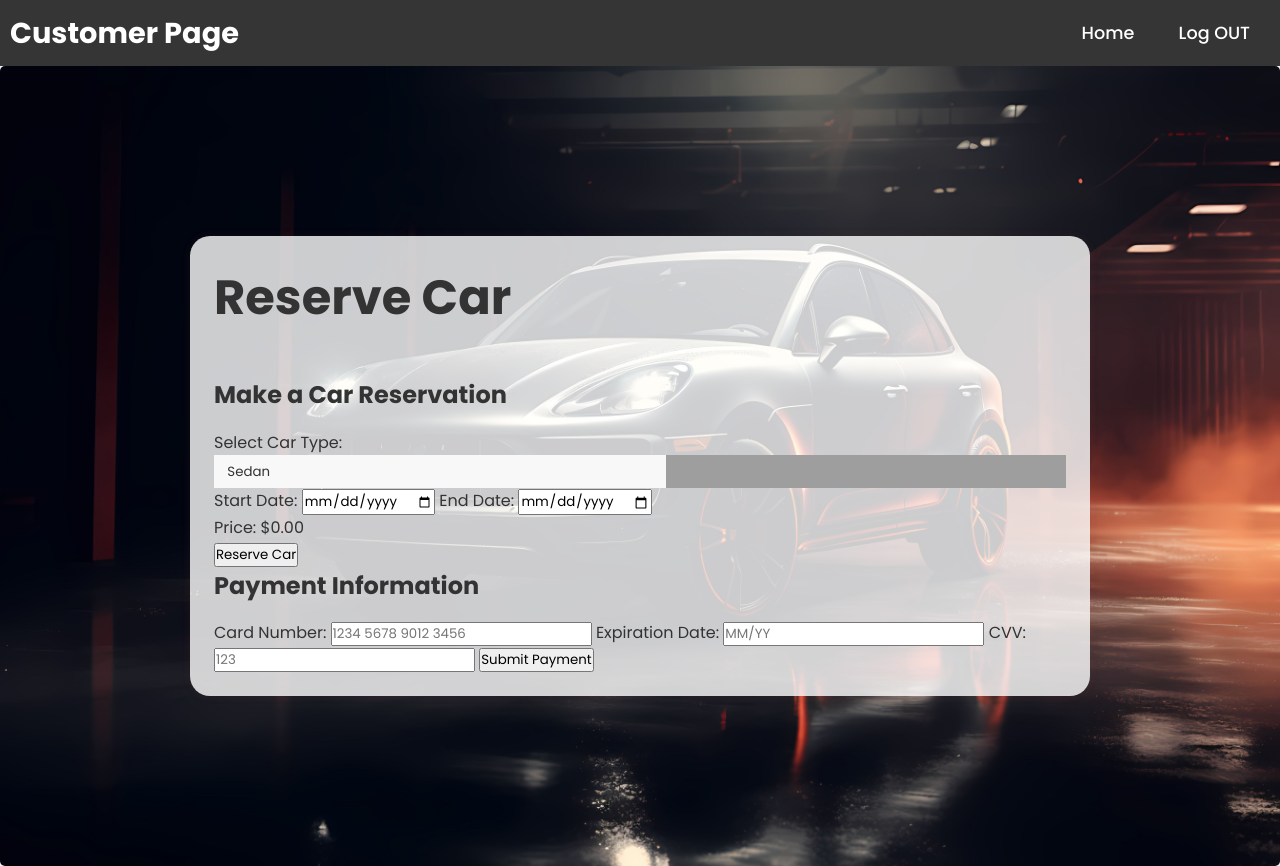
After one commit to AbdelrahmanAyman0011/Car-Rental-System, a PHP site: page /PaymentCard.html in a window 1280 px wide. The commit adds this page. Run offline with PHP 8.4, Linux system fonts and the light colour scheme; grey boxes are pictures that could not be loaded.

Commit message:
I ADDED PAGES --> AboutCustomer , CustomerHome , PaymentCard , updated some issues in CSS ( STILL HAVE Problems )

```diff
--- /dev/null
+++ b/PaymentCard.html
@@ -0,0 +1,66 @@
+<!DOCTYPE html>
+<html lang="en">
+
+<head>
+    <meta charset="UTF-8">
+    <meta name="viewport" content="width=device-width, initial-scale=1.0">
+    <title>Car Reservation</title>
+    <link rel="stylesheet" href="styles.css">
+    <script src="script.js"></script>
+</head>
+
+<body>
+<header>
+    <a href="CustomerHome.html" class="logo">Customer Page</a>
+    <nav class="navigation">
+        <ul>
+            <li><a href="CustomerHome.html"><i class="fas fa-home"></i> Home</a></li>
+            <li><a href="#reservation"><i class="far fa-calendar-alt"></i> Log OUT</a></li>
+        </ul>
+    </nav>
+</header>
+
+<section class="CustomerNav">
+    <div class="Ab-cust">
+        <h1>Reserve Car</h1>
+
+        <div class="reservation-form">
+            <h2>Make a Car Reservation</h2>
+            <label for="carType">Select Car Type:</label>
+            <select id="carType">
+                <option value="sedan">Sedan</option>
+                <option value="suv">SUV</option>
+                <option value="truck">Truck</option>
+                <!-- Add more options as needed -->
+            </select>
+
+            <label for="startDate">Start Date:</label>
+            <input type="date" id="startDate">
+
+            <label for="endDate">End Date:</label>
+            <input type="date" id="endDate">
+
+            <div id="priceDisplay">Price: $0.00</div>
+
+            <button onclick="reserveCar()">Reserve Car</button>
+        </div>
+
+        <!-- Payment Form -->
+        <div id="payment" class="payment-form">
+            <h2>Payment Information</h2>
+            <label for="cardNumber">Card Number:</label>
+            <input type="text" id="cardNumber" placeholder="1234 5678 9012 3456" maxlength="16" required>
+
+            <label for="expirationDate">Expiration Date:</label>
+            <input type="text" id="expirationDate" placeholder="MM/YY" maxlength="5" required>
+
+            <label for="cvv">CVV:</label>
+            <input type="text" id="cvv" placeholder="123" maxlength="3" required>
+
+            <button onclick="processPayment()">Submit Payment</button>
+        </div>
+        <!-- End Payment Form -->
+
+    </div>
+</section>
+</html>
--- a/script.js
+++ b/script.js
@@ -39,4 +39,22 @@ window.onload = function () {
         typeWriter(carRentalHeading, carRentalHeadingElement, delay);
         carRentalHeadingElement.style.opacity = 1; // Make the text visible after typing
     }, 4000);
+
+    // Start typing the customer welcome message
+    const customerHeading = "Welcome, Customer!";
+    const customerSubHeading = "We're glad to have you with us.";
+
+    const customerHeadingElement = document.getElementById("customerHeading");
+    const customerSubHeadingElement = document.getElementById("customerSubHeading");
+
+    // Start typing the customer headings after a delay
+    setTimeout(() => {
+        typeWriter(customerHeading, customerHeadingElement, delay);
+        customerHeadingElement.style.opacity = 1; // Make the text visible after typing
+    }, 500);
+
+    setTimeout(() => {
+        typeWriter(customerSubHeading, customerSubHeadingElement, delay);
+        customerSubHeadingElement.style.opacity = 1; // Make the text visible after typing
+    }, 2000);
 };
--- a/styles.css
+++ b/styles.css
@@ -131,6 +131,82 @@ nav ul li a {
   left: 20px;
   /* Adjust left position as needed */
 }
+.Customer {
+  position: relative;
+  width: 90%;
+  height: auto;
+  margin: auto;
+  max-width: 100%;
+  width: 100%;
+  min-height: 100vh;
+  display: flex;
+  background: url(imgs/Customer.jpg) no-repeat;
+  background-size: cover;
+  background-position: center;
+  background-attachment: fixed;
+  padding: 50px;
+  box-sizing: border-box;
+  text-align: center;
+  color: #fff;
+  display: flex;
+  align-items: flex-start;
+  /* Align items to the start (top) */
+  justify-content: flex-start;
+  /* Justify content to the start (left) */
+  height: 100vh;
+}
+
+.CustomerNav {
+  margin: 0;
+  padding: 0;
+  font-family: Arial, sans-serif;
+  /* Change the font if needed */
+  background: url(imgs/Customer.jpg) no-repeat;
+  /* Replace with your image path */
+  background-size: cover;
+  background-position: center;
+  background-repeat: no-repeat;
+  width: 100%;
+  height: 100vh;
+  display: flex;
+  justify-content: center;
+  align-items: center;
+}
+
+.Customer.sign_background {
+  position: absolute;
+  top: 0;
+  left: 0;
+  width: 100%;
+  height: 100%;
+  filter: blur(20px);
+}
+
+.Customer h1 {
+  font-size: 4em;
+  font-weight: 700;
+  margin: 0;
+  opacity: 0;
+}
+
+.Customer h3 {
+  position: static;
+  color: #b88ad9;
+  font-size: 3em;
+  font-weight: 700;
+  margin: 0;
+  opacity: 0;
+  transform: translateX(9%);
+
+}
+
+.Customer h1 {
+  top: 20px;
+  /* Adjust top position as needed */
+  left: 20px;
+  /* Adjust left position as needed */
+}
+
 
 @keyframes moveText {
   0% {
@@ -186,23 +262,121 @@ section {
   color: #f4f4f4;
 }
 
+.payment-section {
+  background-color: #f0f0f0;
+  padding: 50px 0;
+  text-align: center;
+}
+
+.payment-section h2 {
+  color: #333;
+  margin-bottom: 20px;
+}
+
+.payment-section p {
+  font-size: 1.2em;
+  color: #555;
+  margin-bottom: 30px;
+}
+
+.payment-button {
+  background-color: #007bff;
+  color: white;
+  padding: 15px 30px;
+  text-decoration: none;
+  border-radius: 5px;
+  font-size: 1.2em;
+  transition: background-color 0.3s ease;
+}
+
+.payment-button:hover {
+  background-color: #0056b3;
+}
+
+.Ab-cust {
+  max-width: 900px;
+  width: 100%;
+  margin: 10px auto;
+  padding: 24px;
+  background-color: rgba(255, 255, 255, 0.8); /* Background color for the section */
+  border-radius: 20px; /* Border radius for rounded corners */
+  box-shadow: 0 0 10px rgba(183, 73, 73, 0.1); /* Box shadow for a subtle lift */
+  color: #333; /* Text color */
+}
+
+.Ab-cust h1 {
+  margin-bottom: 40px;
+  font-size: 3em;
+  /* Additional styles for the heading within Ab-cust */
+}
+
+.signRegist {
+  max-width: 800px;
+  width: 100%;
+  margin: 20px auto;
+  padding: 24px;
+  background-color: #fff;
+  border-radius: 10px;
+  box-shadow: 0 0 20px rgba(0, 0, 0, 0.1);
+  color: #333;
+}
+
+.signRegist form {
+  display: flex;
+  flex-wrap: wrap;
+  justify-content: space-between;
+}
+
+.form-group {
+  width: calc(48% - 10px);
+  margin-bottom: 20px;
+}
+
+.form-group label {
+  margin-bottom: 8px;
+  font-size: 1.2em;
+  font-weight: 600;
+  color: #555;
+  display: block;
+}
+
+.form-group input,
+.form-group select {
+  height: 45px;
+  width: 100%;
+  outline: none;
+  font-size: 16px;
+  border-radius: 5px;
+  padding: 12px;
+  border: 1px solid #ddd;
+  background-color: #f9f9f9;
+  transition: border-color 0.3s ease, background-color 0.3s ease;
+  box-sizing: border-box; /* Ensure padding and border are included in width */
+}
+
+.form-group input:focus,
+.form-group select:focus {
+  border-color: #9b59b6;
+  background-color: #fff;
+}
+
+select {
+  appearance: none;
+  -webkit-appearance: none;
+  background: url('path/to/arrow-icon.png') no-repeat right center;
+}
+
+/* Add these styles to your existing CSS for CarRegister */
 
 .signRegist {
   max-width: 600px;
-  /* Adjust maximum width of the registration form */
   width: 100%;
-  /* Adjust width of the form container */
-  margin: 10 auto;
-  /* Center the form horizontally */
+  margin: 20px auto;
   padding: 24px;
-  /* Add padding around the form */
-  margin-top: 30px;
-  background-color: rgba(255, 255, 255, 0.8);
-  /* Background color for the form */
-  border-radius: 20px;
-  box-shadow: 0 0 10px rgba(183, 73, 73, 0.1);
+  background-color: #fff;
+  border-radius: 10px;
+  box-shadow: 0 0 20px rgba(0, 0, 0, 0.1);
   color: #333;
-
 }
 
 .signRegist form {
@@ -212,91 +386,67 @@ section {
 }
 
 .signRegist h1 {
-
-  margin-bottom: 40px;
-  font-size: 3em;
-}
-
-.sign form {
-  display: flex;
-  flex-direction: column;
-  align-items: center;
-  padding: 10px;
+  margin-bottom: 20px;
+  font-size: 2.5em;
+  color: #333;
 }
 
 .form-group {
   display: flex;
-  flex-direction: row;
-  align-items: center;
-  margin-bottom: 10px;
+  flex-direction: column;
+  margin-bottom: 20px;
 }
 
-.form-group label,
+.form-group label {
+  margin-bottom: 8px;
+  font-size: 1.2em;
+  font-weight: 600;
+  color: #555;
+}
+
 .form-group input,
 .form-group select {
-  margin-right: 10px;
+  height: 45px;
+  width: 100%;
+  outline: none;
+  font-size: 16px;
+  border-radius: 5px;
+  padding: 12px;
+  border: 1px solid #ddd;
+  background-color: #f9f9f9;
+  transition: border-color 0.3s ease, background-color 0.3s ease;
 }
 
-.sign h1 {
-  margin-bottom: 20px;
-  font-size: 18px;
+.form-group input:focus,
+.form-group select:focus {
+  border-color: #9b59b6;
+  background-color: #fff;
 }
 
-/* Additional CSS to make the form responsive */
-@media (max-width: 600px) {
-  .form-group {
-    flex-direction: column;
-    align-items: flex-start;
-  }
-
-  .form-group label,
-  .form-group input,
-  .form-group select {
-    margin-right: 0;
-    margin-bottom: 5px;
-    width: 100%;
-  }
+select {
+  appearance: none;
+  -webkit-appearance: none;
+  background: url('path/to/arrow-icon.png') no-repeat right center;
 }
 
-/* Existing styles... */
-
-.inline-labels {
-  display: flex;
-
-  align-items: center;
+.signRegist button {
+  background-color: #007bff;
+  color: white;
+  padding: 12px 16px;
+  margin-top: 20px;
+  border: none;
+  cursor: pointer;
+  width: 100%;
+  opacity: 0.9;
+  border-radius: 5px;
+  font-size: 1.2em;
+  font-weight: 600;
+  transition: background-color 0.3s ease;
 }
 
-.inline-labels input[type="text"] {
-  width: 5px;
-  /* Set the width for the text input fields */
-}
-
-.inline-labels label {
-  margin-right: 10px;
-}
-
-.inline-labels input[type="text"],
-.inline-labels select {
-  width: 200px;
-  /* Set the width for the text input and select fields */
-}
-
-/* Define a class for the Gender label */
-.gender-label {
-  border-radius: 30px;
-  /* Applying border-radius to the Gender label */
-  display: inline-block;
-  /* Ensure the label stays inline with other elements */
-}
-
-
-.inline-labels:last-child {
-  margin-bottom: 10px;
-}
-
-.sign h1 {
-  margin-bottom: 20px;
-  font-size: 38px;
+.signRegist button:hover {
+  background-color: #0056b3;
+  opacity: 1;
 }
 
 /* Additional CSS for responsiveness */
@@ -484,15 +634,30 @@ form .user-details .input-box{
   page-break-inside: avoid;
   text-align: left;
   margin-bottom: 20px;
+  background-color: #fff;
+  border-radius: 8px;
+  box-shadow: 0 0 10px rgba(0, 0, 0, 0.1);
+  padding: 20px;
+  transition: transform 0.3s ease-in-out, box-shadow 0.3s ease-in-out;
+}
+
+.text-report:hover {
+  transform: scale(1.02);
+  box-shadow: 0 0 20px rgba(0, 0, 0, 0.2);
 }
 
 .text-report h2 {
-  font-size: 30px;
+  font-size: 1.5em;
   margin: 5px 0;
   color: #333;
-  font-weight: normal;
+  font-weight: bold;
 }
 
+.text-report p {
+  font-size: 1.2em;
+  color: #555;
+  margin: 8px 0;
+}
 
 .registbtn {
   background-color: #000276;
```
Also changed, not shown: AboutCustomer.html (added, +43 -0 lines), CustomerHome.html (added, +38 -0 lines), ReserveCustomer.html (added, +65 -0 lines), imgs/Customer.jpg (added).
